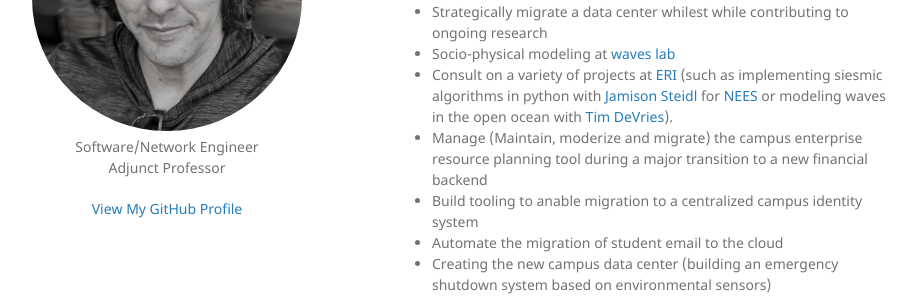
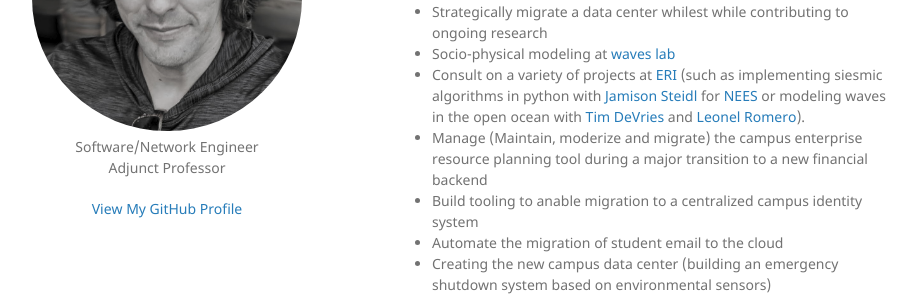
Before and after one commit to vpati/vpati.github.io, a Jekyll site: the page built from index.md, in a window 1280 px wide. Shown: the part 244-544 px from the top of the page, without its empty margins (178-1095 px from the left). Built offline with Jekyll 4.4.1, drawn with Linux system fonts in a browser that asks for light colours.

Commit message:
Update index.md

```diff
--- a/index.md
+++ b/index.md
@@ -15,7 +15,7 @@ While working at UCSB, I have had the chance to work on some significant Project
 
  - Strategically migrate a data center whilest while contributing to ongoing research
  - Socio-physical modeling at [waves lab](http://caylor.eri.ucsb.edu/)
- - Consult on a variety of projects at [ERI](https://eri.ucsb.edu) (such as implementing siesmic algorithms in python with [Jamison Steidl](https://www.eri.ucsb.edu/people/jamison-steidl) for [NEES](http://www.nees.ucsb.edu/) or modeling waves in the open ocean with [Tim DeVries](https://tdevries.eri.ucsb.edu/)).
+ - Consult on a variety of projects at [ERI](https://eri.ucsb.edu) (such as implementing siesmic algorithms in python with [Jamison Steidl](https://www.eri.ucsb.edu/people/jamison-steidl) for [NEES](http://www.nees.ucsb.edu/) or modeling waves in the open ocean with [Tim DeVries](https://tdevries.eri.ucsb.edu/) and [Leonel Romero](https://leonelromero.com/)).
  - Manage (Maintain, moderize and migrate) the campus enterprise resource planning tool during a major transition to a new financial backend
  - Build tooling to anable migration to a centralized campus identity system
  - Automate the migration of student email to the cloud
```
